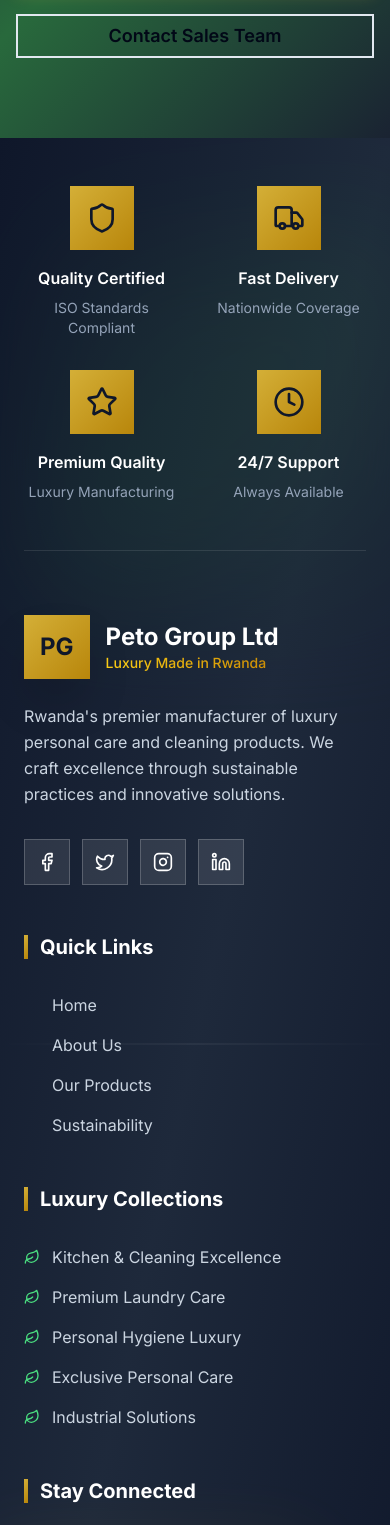
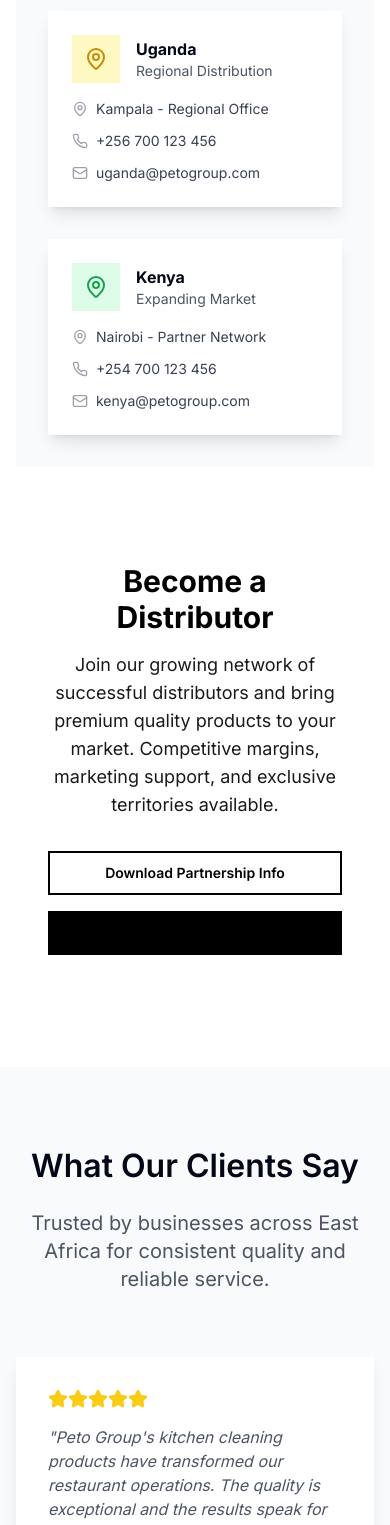
Before and after one commit to KNMoise/300k, a Next.js app: page / in a window 390 px wide. Shown: the part 6179-7704 px from the top of the page. Built offline with nearby package versions, Linux system fonts and the light colour scheme.

Commit message:
[Fxr: Restruct of the landing page wth our distributors section]

```diff
--- a/app/page.tsx
+++ b/app/page.tsx
@@ -1,6 +1,19 @@
 import Image from "next/image"
 import Link from "next/link"
-import { ArrowRight, Award, Users, Globe, Leaf, Star } from "lucide-react"
+import {
+  ArrowRight,
+  Award,
+  Users,
+  Globe,
+  Leaf,
+  Star,
+  MapPin,
+  Phone,
+  Mail,
+  Store,
+  Building2,
+  ShoppingCart,
+} from "lucide-react"
 import { Button } from "@/components/ui/button"
 import { Card, CardContent, CardDescription, CardHeader, CardTitle } from "@/components/ui/card"
 import { ProductShowcase } from "@/components/product-showcase"
@@ -43,6 +56,7 @@ export default function HomePage() {
                   professionals while serving discerning customers across East Africa with uncompromising quality.
                 </p>
               </div>
+
               <div className="flex flex-col sm:flex-row gap-6 fade-in-up delay-400">
                 <Button asChild size="lg" className="modern-button text-black font-semibold px-8 py-4 text-lg">
                   <Link href="#products">
@@ -59,6 +73,7 @@ export default function HomePage() {
                 </Button>
               </div>
             </div>
+
             <div className="relative fade-in-right delay-300">
               <div className="relative z-10">
                 <Image
@@ -182,6 +197,195 @@ export default function HomePage() {
         </div>
       </section>
 
+      {/* Where to Find Our Products Section */}
+      <section className="py-20 bg-white">
+        <div className="container mx-auto px-4">
+          <div className="text-center mb-16 fade-in-up">
+            <h2 className="section-title text-navy-900 mb-6">Where to Find Our Products</h2>
+            <p className="text-xl text-gray-600 max-w-3xl mx-auto">
+              Our premium products are available through trusted distributors and retail partners across East Africa.
+              Find the nearest location or become a distributor today.
+            </p>
+          </div>
+
+          {/* Distribution Channels */}
+          <div className="grid md:grid-cols-3 gap-8 mb-16">
+            <Card className="modern-card bg-gradient-to-br from-blue-50 to-blue-100 border-0 shadow-lg fade-in-up delay-100">
+              <CardHeader className="text-center pb-4">
+                <div className="w-16 h-16 bg-blue-500 mx-auto mb-4 flex items-center justify-center">
+                  <Store className="h-8 w-8 text-white" />
+                </div>
+                <CardTitle className="text-xl text-navy-900">Retail Stores</CardTitle>
+              </CardHeader>
+              <CardContent className="text-center">
+                <CardDescription className="text-gray-700 mb-4">
+                  Available in major supermarkets, pharmacies, and specialty stores across Rwanda, Uganda, and Kenya.
+                </CardDescription>
+                <Button
+                  variant="outline"
+                  size="sm"
+                  className="border-blue-500 text-blue-600 hover:bg-blue-500 hover:text-white bg-transparent"
+                >
+                  Find Stores
+                </Button>
+              </CardContent>
+            </Card>
+
+            <Card className="modern-card bg-gradient-to-br from-green-50 to-green-100 border-0 shadow-lg fade-in-up delay-200">
+              <CardHeader className="text-center pb-4">
+                <div className="w-16 h-16 bg-green-500 mx-auto mb-4 flex items-center justify-center">
+                  <Building2 className="h-8 w-8 text-white" />
+                </div>
+                <CardTitle className="text-xl text-navy-900">Wholesale Partners</CardTitle>
+              </CardHeader>
+              <CardContent className="text-center">
+                <CardDescription className="text-gray-700 mb-4">
+                  Bulk orders and wholesale distribution through our certified partner network for businesses.
+                </CardDescription>
+                <Button
+                  variant="outline"
+                  size="sm"
+                  className="border-green-500 text-green-600 hover:bg-green-500 hover:text-white bg-transparent"
+                >
+                  Partner With Us
+                </Button>
+              </CardContent>
+            </Card>
+
+            <Card className="modern-card bg-gradient-to-br from-purple-50 to-purple-100 border-0 shadow-lg fade-in-up delay-300">
+              <CardHeader className="text-center pb-4">
+                <div className="w-16 h-16 bg-purple-500 mx-auto mb-4 flex items-center justify-center">
+                  <ShoppingCart className="h-8 w-8 text-white" />
+                </div>
+                <CardTitle className="text-xl text-navy-900">Online Platforms</CardTitle>
+              </CardHeader>
+              <CardContent className="text-center">
+                <CardDescription className="text-gray-700 mb-4">
+                  Order directly through our e-commerce partners and authorized online retailers for convenience.
+                </CardDescription>
+                <Button
+                  variant="outline"
+                  size="sm"
+                  className="border-purple-500 text-purple-600 hover:bg-purple-500 hover:text-white bg-transparent"
+                >
+                  Shop Online
+                </Button>
+              </CardContent>
+            </Card>
+          </div>
+
+          {/* Key Locations */}
+          <div className="bg-gray-50 p-8 lg:p-12">
+            <h3 className="text-2xl font-bold text-navy-900 text-center mb-12 fade-in-up">Key Distribution Centers</h3>
+
+            <div className="grid md:grid-cols-2 lg:grid-cols-3 gap-8">
+              {/* Rwanda */}
+              <div className="bg-white p-6 shadow-lg fade-in-up delay-100">
+                <div className="flex items-center mb-4">
+                  <div className="w-12 h-12 bg-red-100 flex items-center justify-center mr-4">
+                    <MapPin className="h-6 w-6 text-red-600" />
+                  </div>
+                  <div>
+                    <h4 className="font-bold text-navy-900">Rwanda</h4>
+                    <p className="text-sm text-gray-600">Primary Manufacturing Hub</p>
+                  </div>
+                </div>
+                <div className="space-y-3 text-sm">
+                  <div className="flex items-center">
+                    <MapPin className="h-4 w-4 text-gray-400 mr-2" />
+                    <span className="text-gray-700">Kigali - Main Distribution Center</span>
+                  </div>
+                  <div className="flex items-center">
+                    <Phone className="h-4 w-4 text-gray-400 mr-2" />
+                    <span className="text-gray-700">+250 788 123 456</span>
+                  </div>
+                  <div className="flex items-center">
+                    <Mail className="h-4 w-4 text-gray-400 mr-2" />
+                    <span className="text-gray-700">rwanda@petogroup.com</span>
+                  </div>
+                </div>
+              </div>
+
+              {/* Uganda */}
+              <div className="bg-white p-6 shadow-lg fade-in-up delay-200">
+                <div className="flex items-center mb-4">
+                  <div className="w-12 h-12 bg-yellow-100 flex items-center justify-center mr-4">
+                    <MapPin className="h-6 w-6 text-yellow-600" />
+                  </div>
+                  <div>
+                    <h4 className="font-bold text-navy-900">Uganda</h4>
+                    <p className="text-sm text-gray-600">Regional Distribution</p>
+                  </div>
+                </div>
+                <div className="space-y-3 text-sm">
+                  <div className="flex items-center">
+                    <MapPin className="h-4 w-4 text-gray-400 mr-2" />
+                    <span className="text-gray-700">Kampala - Regional Office</span>
+                  </div>
+                  <div className="flex items-center">
+                    <Phone className="h-4 w-4 text-gray-400 mr-2" />
+                    <span className="text-gray-700">+256 700 123 456</span>
+                  </div>
+                  <div className="flex items-center">
+                    <Mail className="h-4 w-4 text-gray-400 mr-2" />
+                    <span className="text-gray-700">uganda@petogroup.com</span>
+                  </div>
+                </div>
+              </div>
+
+              {/* Kenya */}
+              <div className="bg-white p-6 shadow-lg fade-in-up delay-300">
+                <div className="flex items-center mb-4">
+                  <div className="w-12 h-12 bg-green-100 flex items-center justify-center mr-4">
+                    <MapPin className="h-6 w-6 text-green-600" />
+                  </div>
+                  <div>
+                    <h4 className="font-bold text-navy-900">Kenya</h4>
+                    <p className="text-sm text-gray-600">Expanding Market</p>
+                  </div>
+                </div>
+                <div className="space-y-3 text-sm">
+                  <div className="flex items-center">
+                    <MapPin className="h-4 w-4 text-gray-400 mr-2" />
+                    <span className="text-gray-700">Nairobi - Partner Network</span>
+                  </div>
+                  <div className="flex items-center">
+                    <Phone className="h-4 w-4 text-gray-400 mr-2" />
+                    <span className="text-gray-700">+254 700 123 456</span>
+                  </div>
+                  <div className="flex items-center">
+                    <Mail className="h-4 w-4 text-gray-400 mr-2" />
+                    <span className="text-gray-700">kenya@petogroup.com</span>
+                  </div>
+                </div>
+              </div>
+            </div>
+          </div>
+
+          {/* Become a Distributor CTA */}
+          <div className="mt-16 text-center fade-in-up delay-400">
+            <div className="bg-gradient-to-r from-gold-400 to-gold-600 p-8 lg:p-12 text-black">
+              <h3 className="text-3xl font-bold mb-4">Become a Distributor</h3>
+              <p className="text-lg mb-8 max-w-2xl mx-auto opacity-90">
+                Join our growing network of successful distributors and bring premium quality products to your market.
+                Competitive margins, marketing support, and exclusive territories available.
+              </p>
+              <div className="flex flex-col sm:flex-row gap-4 justify-center">
+                <Button
+                  size="lg"
+                  variant="outline"
+                  className="border-2 border-black text-black hover:bg-black hover:text-gold-400 px-8 py-3 font-semibold bg-transparent"
+                >
+                  Download Partnership Info
+                </Button>
+                <Button size="lg" className="bg-black text-gold-400 hover:bg-gray-800 px-8 py-3 font-semibold">
+                  Apply Now
+                </Button>
+              </div>
+            </div>
+          </div>
+        </div>
+      </section>
 
       {/* Testimonials Section */}
       <section className="py-20 bg-gray-50">
@@ -269,6 +473,7 @@ export default function HomePage() {
               Join our network of satisfied customers and experience the difference that premium quality makes. Contact
               us today for personalized solutions.
             </p>
+
             <div className="flex flex-col sm:flex-row gap-6 justify-center">
               <QuoteModal>
                 <Button size="lg" className="modern-button text-black font-semibold px-10 py-4 text-lg">
--- a/components/footer.tsx
+++ b/components/footer.tsx
@@ -20,21 +20,21 @@ export default function Footer() {
                 <Shield className="h-8 w-8 text-slate-900" />
               </div>
               <h3 className="text-white font-semibold mb-2">Quality Certified</h3>
-              <p className="text-slate-400 text-sm">ISO Standards Compliant</p>
+              <p className="text-slate-400 text-sm">RSB Standards Compliant</p>
             </div>
             <div className="text-center group">
               <div className="inline-flex items-center justify-center w-16 h-16 gold-gradient rounded-2xl mb-4 group-hover:scale-110 transition-transform duration-300">
                 <Truck className="h-8 w-8 text-slate-900" />
               </div>
               <h3 className="text-white font-semibold mb-2">Fast Delivery</h3>
-              <p className="text-slate-400 text-sm">Nationwide Coverage</p>
+              <p className="text-slate-400 text-sm">Regional Coverage</p>
             </div>
             <div className="text-center group">
               <div className="inline-flex items-center justify-center w-16 h-16 gold-gradient rounded-2xl mb-4 group-hover:scale-110 transition-transform duration-300">
                 <Star className="h-8 w-8 text-slate-900" />
               </div>
-              <h3 className="text-white font-semibold mb-2">Premium Quality</h3>
-              <p className="text-slate-400 text-sm">Luxury Manufacturing</p>
+              <h3 className="text-white font-semibold mb-2">Quality</h3>
+              <p className="text-slate-400 text-sm">Manufacturing</p>
             </div>
             <div className="text-center group">
               <div className="inline-flex items-center justify-center w-16 h-16 gold-gradient rounded-2xl mb-4 group-hover:scale-110 transition-transform duration-300">
@@ -59,13 +59,13 @@ export default function Footer() {
                   <div>
                     <div className="text-2xl font-bold text-white">Peto Group Ltd</div>
                     <div className="text-sm font-medium bg-gradient-to-r from-yellow-400 to-yellow-600 bg-clip-text text-transparent">
-                      Luxury Made in Rwanda
+                      Made in Rwanda
                     </div>
                   </div>
                 </div>
 
                 <p className="text-slate-300 leading-relaxed mb-8">
-                  Rwanda's premier manufacturer of luxury personal care and cleaning products.
+                  Rwanda's manufacturer of personal care and cleaning products.
                   We craft excellence through sustainable practices and innovative solutions.
                 </p>
 
@@ -117,13 +117,13 @@ export default function Footer() {
             <div className="fade-in-up delay-200">
               <h3 className="text-xl font-bold text-white mb-8 flex items-center">
                 <div className="w-1 h-6 gold-gradient rounded-full mr-3"></div>
-                Luxury Collections
+                Collections
               </h3>
               <nav className="space-y-4">
                 {[
                   { label: "Kitchen & Cleaning Excellence", href: "/products#kitchen-cleaning" },
-                  { label: "Premium Laundry Care", href: "/products#laundry" },
-                  { label: "Personal Hygiene Luxury", href: "/products#personal-hygiene" },
+                  { label: "Laundry Care", href: "/products#laundry" },
+                  { label: "Personal Hygiene", href: "/products#personal-hygiene" },
                   { label: "Exclusive Personal Care", href: "/products#personal-care" },
                   { label: "Industrial Solutions", href: "/products#industrial" }
                 ].map((category, index) => (
@@ -155,8 +155,8 @@ export default function Footer() {
                     <MapPin className="h-5 w-5 text-yellow-400" />
                   </div>
                   <div className="text-slate-300">
-                    <div className="font-semibold text-white">Kamonyi Ruyenze</div>
-                    <div>Kigali, Rwanda</div>
+                    <div className="font-semibold text-white">Kamonyi Ruyenzi</div>
+                    <div>South, Rwanda</div>
                   </div>
                 </div>
 
```
Also changed, not shown: app/layout.tsx (+4 -4 lines), 1 other file (tests, documents, lock files or other folders).
